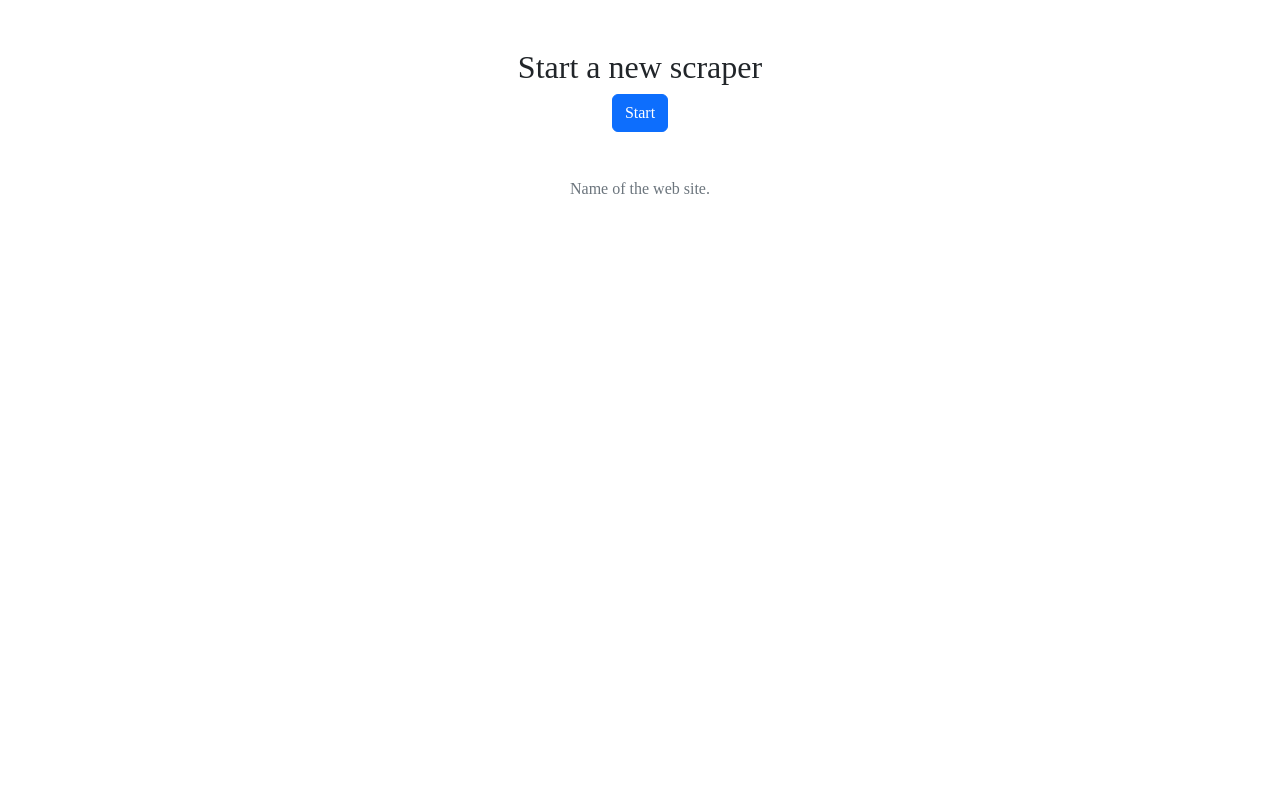
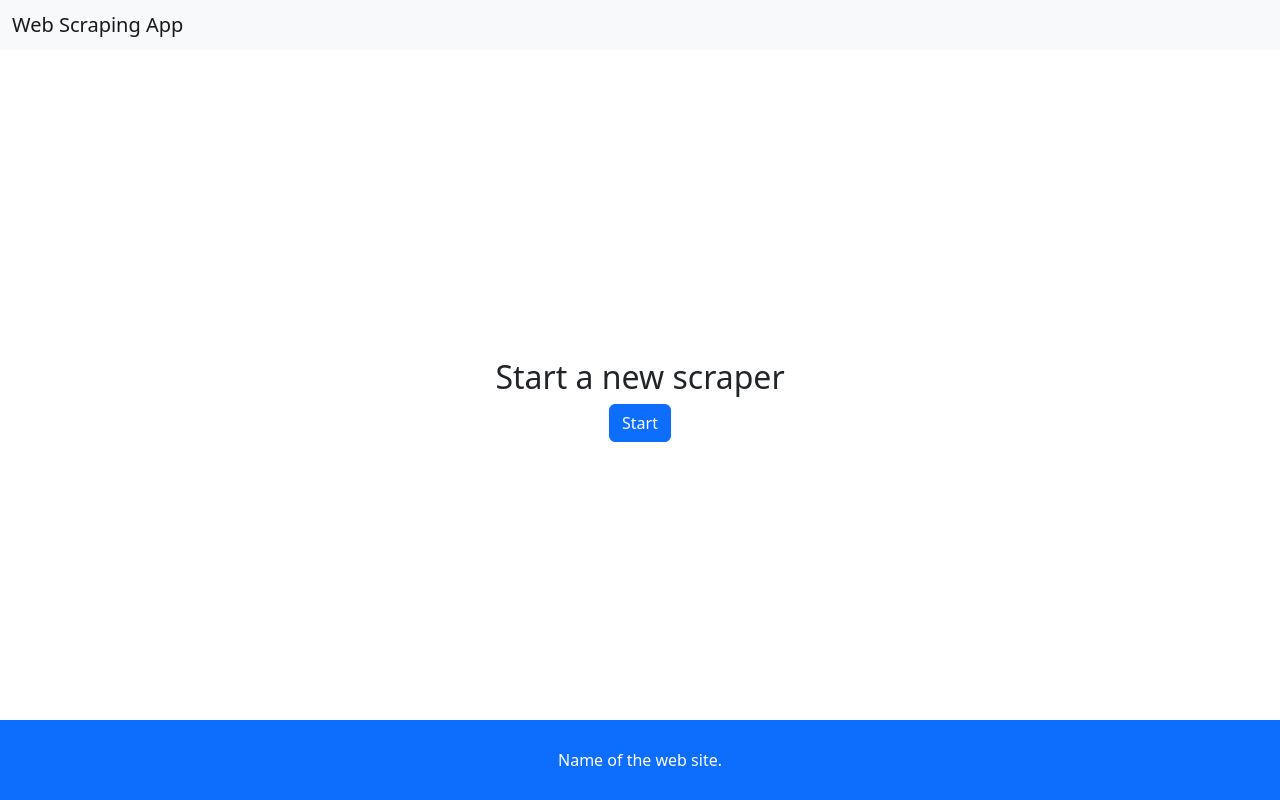
Before and after one commit to NehuenVill/Web-scraper-application, a Python web app: template Templates/Start.html in a window 1280 px wide. Run offline with Jinja, Linux system fonts and the light colour scheme; the template is opened without the code that fills it, so the values that code supplies are empty.

Commit message:
Finished the first style of the Start.html template
This is a basic design which can be changed in the future.

```diff
--- a/Templates/Start.html
+++ b/Templates/Start.html
@@ -9,16 +9,18 @@
   </head>
   <body>
 
-    <div>
+      <nav class="navbar bg-light">
+        <div class="container-fluid">
+          <span class="navbar-brand mb-0 h1">Web Scraping App</span>
+        </div>
+      </nav>
 
-        <div class="container py-5" id="body">
+      <div class="container py-5" id="body">
 
             <h1 class="h2">Start a new scraper</h1>
             <a class="btn btn-primary">Start</a>
 
-        </div>
-
-    </div>
+      </div>
 
     <div class="card-footer text-muted" id="footer">
         Name of the web site.
--- a/Templates/Styles/styles.css
+++ b/Templates/Styles/styles.css
@@ -1,28 +1,39 @@
-body, html{
+* {
+    box-sizing: border-box;
     margin: 0;
-	padding: 0;
-	border: 0;
-	font-size: 100%;
-	font: inherit;
-	vertical-align: baseline;
+    padding: 0;
 }
 
 .selector-for-some-widget {
     box-sizing: content-box;
-  }
+}
 
 div{
     display: flex;
     justify-content: center;
     align-items: center;
+    text-align: center;
 }
 
 #body{
     flex-direction: column;
     width: 100%;
-    height: 80%;
+    height: 90%;
+    min-height: 100vh;
 }
 
 #footer{
-    height: 20%;
+    height: 10%;
+    position: fixed;
+    left: 0;
+    bottom: 0;
+    width: 100%;
+    background-color: #0d6efd;
+    text-align: center;
+    color: white !important;
 }
+
+nav{
+    position: fixed !important;
+    width: 100%;
+}
```
